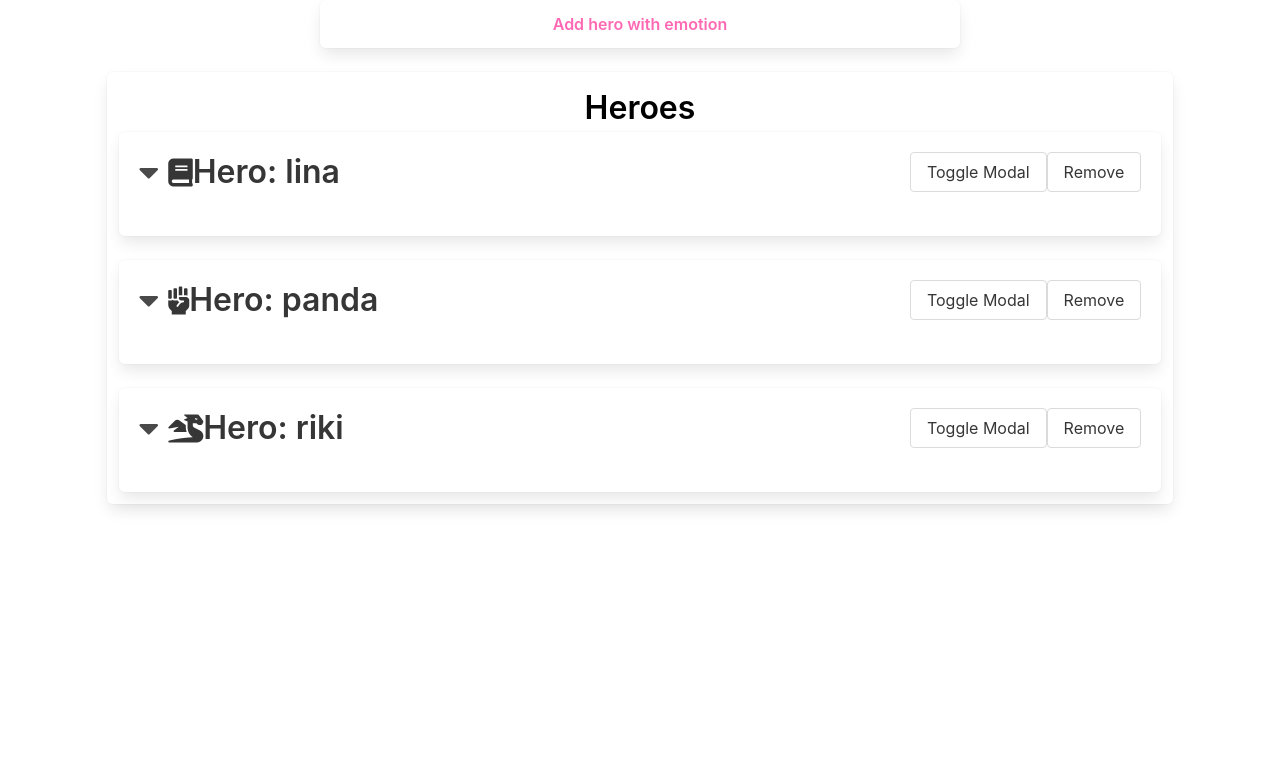
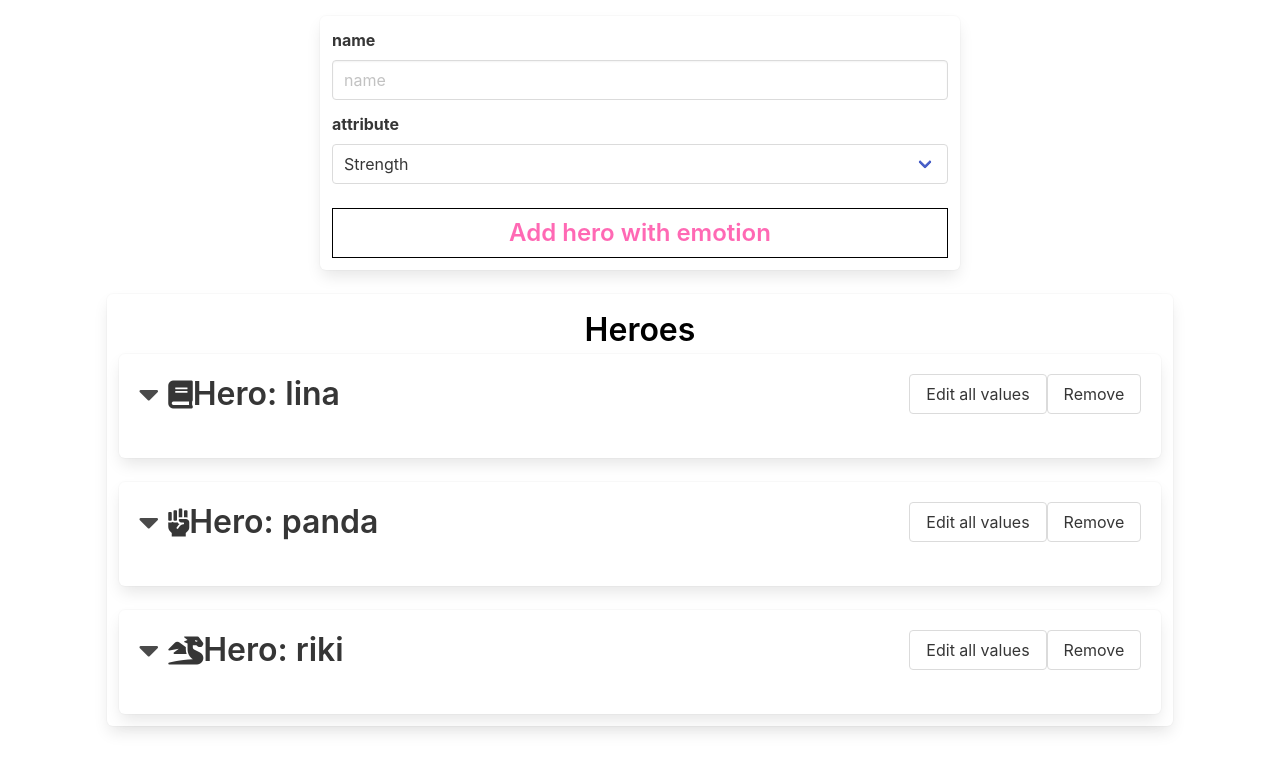
Before and after one commit to j0sephh123/reactdemo, a React (Create React App) app: page / in a window 1280 px wide. Shown: the top 772 px of the page. Built offline with nearby package versions, Linux system fonts and the light colour scheme.

Commit message:
add new hero

```diff
--- a/src/actions/actions.js
+++ b/src/actions/actions.js
@@ -3,6 +3,7 @@ export const REMOVE_HERO = 'REMOVE_HERO';
 export const UPDATE_HERO = 'UPDATE_HERO';
 export const TOGGLE_MODAL = 'TOGGLE_MODAL';
 export const CLOSE_MODAL = 'CLOSE_MODAL';
+export const ADD_HERO = 'ADD_HERO';
 
 // export const getItems = () => {
 //   return {
@@ -58,6 +59,15 @@ export function closeModal() {
   }
 }
 
+export function addHero({name, attribute}) {
+  return {
+    type: ADD_HERO,
+    payload: {
+      name, attribute,
+    }
+  }
+}
+
 // dispatchers
 
 // dispatches updateHero and toggleModal
--- a/src/components/AddHero.jsx
+++ b/src/components/AddHero.jsx
@@ -1,24 +1,69 @@
-import React, {Component} from 'react';
+import React, { Component } from 'react';
 import {} from 'immutable';
-import {connect} from 'react-redux';
+import { connect } from 'react-redux';
 import styled from '@emotion/styled';
+import Input from '../elements/Input';
+import Select from '../elements/Select';
+import { addHero } from '../actions/actions';
 
 const color = 'hotpink'
+
+const Container = styled.div`
+  margin-top: 1em;
+`
 
 const Button = styled.div`
   color: ${color};
   cursor: pointer;
+  padding: 0.25em 0;
+  border: 1px solid black;
+  font-size: 1.5em;
+  margin-top: 1em;
 `
 
+const Form = styled.div`
 
-class Heroes extends Component {
+`
+
+class AddHero extends Component {
+  state = {
+    name: '',
+    attribute: 'str',
+  }
+
+  onChange = e => {
+    const name = e.target.name;
+    this.setState({ [name]: e.target.value });
+  };
+
   render() {
+
+    const { addHero } = this.props;
+
     return (
-    <div className="column is-6 is-offset-3 box">
+    <Container
+      className="column is-6 is-offset-3 box">
+      <Form>
+      <Input
+        name="name"
+        onChange={this.onChange}
+        value={this.state.name}
+        />
+        <Select
+          name="attribute"
+          onChange={this.onChange}
+          value={this.state.attribute}
+        />
+      </Form>
       <div className="has-text-weight-semibold has-text-centered">
-      <Button>Add hero with emotion</Button>
+        <Button
+          onClick={() => addHero({
+            name: this.state.name,
+            attribute: this.state.attribute
+          })}
+          >Add hero with emotion</Button>
       </div>
-    </div>
+    </Container>
     )
   }
 }
@@ -29,10 +74,10 @@ function mapStateToProps(state) {
   }
 }
 
-function mapDispatchToProps(state) {
+function mapDispatchToProps(dispatch) {
   return {
-    name: 'nothign here',
+    addHero: ({name, attribute}) => dispatch(addHero({name, attribute})),
   }
 }
 
-export default connect(mapStateToProps, mapDispatchToProps)(Heroes);
+export default connect(mapStateToProps, mapDispatchToProps)(AddHero);
--- a/src/components/Hero.jsx
+++ b/src/components/Hero.jsx
@@ -40,7 +40,7 @@ export default function Hero({ hero, collapseHero, removeHero, toggleModal, carr
         <div className="level-right">
           <button
             onClick={toggleModal}
-            className="button">Toggle Modal
+            className="button">Edit all values
           </button>
           <button
             onClick={removeHero}
@@ -53,12 +53,12 @@ export default function Hero({ hero, collapseHero, removeHero, toggleModal, carr
         <HeroBody>
           <p>Games played:</p>
           <ul>
-            {hero.get("games").map(game => (
+            {hero.get("games").size !== 0 ? hero.get("games").map(game => (
               <li className="box" key={game.get("id")}>
                 <p>Status: {game.get("status")}</p>
                 <p>Comment: {game.get("comment")}</p>
               </li>
-            ))}
+            )) : 'no games with this hero'}
           </ul>
         </HeroBody>
 
--- a/src/components/MyModal.jsx
+++ b/src/components/MyModal.jsx
@@ -63,19 +63,21 @@ class MyModal extends Component {
           style={customStyles}>
           {hero.get('name')}
           <OldValues>
-            <p>
+            <div>
               name: {hero.get('name')}
-            </p>
-            <p>
+            </div>
+            <div>
               attribute: {hero.get('attribute')}
-            </p>
+            </div>
           </OldValues>
           <div>
             <Input
+              name="name"
               onChange={this.onChange}
               value={this.state.name}
             />
             <Select
+              name="attribute"
               onChange={this.onChange}
               value={this.state.attribute}
             />
--- a/src/elements/Input.jsx
+++ b/src/elements/Input.jsx
@@ -1,11 +1,12 @@
 import React from "react";
 
-export default function Input({value, onChange}) {
+export default function Input({value, onChange, name}) {
   return (
     <div className="field">
+      <label className="label">{name}</label>
       <p className="control">
         <input
-          name="name"
+          name={name}
           className="input"
           type="text"
           value={value}
--- a/src/elements/Select.jsx
+++ b/src/elements/Select.jsx
@@ -1,15 +1,21 @@
 import React from "react";
 
-export default function Select({value, onChange}) {
+export default function Select({value, onChange, name}) {
   return (
+    <div className="field ">
+      <label className="label">{name}</label>
+      <div className="control">
+        <div className="select is-fullwidth">
           <select
             value={value}
-      className="select"
-      name="attribute"
+            name={name}
             onChange={onChange}>
               <option value="str">Strength</option>
               <option value="agi">Agility</option>
               <option value="int">Intelligence</option>
           </select>
+        </div>
+      </div>
+    </div>
   );
 }
--- a/src/reducers/heroes.js
+++ b/src/reducers/heroes.js
@@ -3,6 +3,7 @@ import {
   TOGGLE_COLLAPSED_HERO,
   REMOVE_HERO,
   UPDATE_HERO,
+  ADD_HERO,
 } from '../actions/actions'
 
 const heroes = List([
@@ -96,25 +97,38 @@ export default function (state = heroes, action) {
       return state.filter(item => item.get('id') !== action.payload);
     case UPDATE_HERO:
       const { id, updateType, newValues } = action.payload;
-      console.log('update hero reducer', action.payload)
+      //console.log('update hero reducer', action.payload)
       if(updateType === 'update_hero') {
-
+        //console.log(newValues)
         return state.map(item => {
           if (item.get('id') === id) {
-            return (
-              item.set('name', newValues.name),
-              item.set('attribute', newValues.attribute)
-            )
+            //return item.set('name', newValues.name).set('attribute', newValues.attribute);
+            return item
+              .update('name', (oldValue) => newValues.name)
+              .update('attribute', (oldValue) => newValues.attribute)
           }
           return item;
         });
       }
+      break;
+    case ADD_HERO:
 
+      const size = state.size;
 
-      //return state;
-      //return state.set('id', id).set('updateType', updateType);
+      const newId = (state.last().get('id')) + 1;
 
-      break;
+      const newHero = Map({
+        id: newId,
+        name: 'lina',
+        attribute: 'int',
+        collapsed: true,
+        games: List([]),
+      })
+
+      const newState = state.push(newHero)
+
+      return newState;
+      //return state
     default:
       return state;
   }
```
Lines whose indentation alone changed are shown as unchanged.
